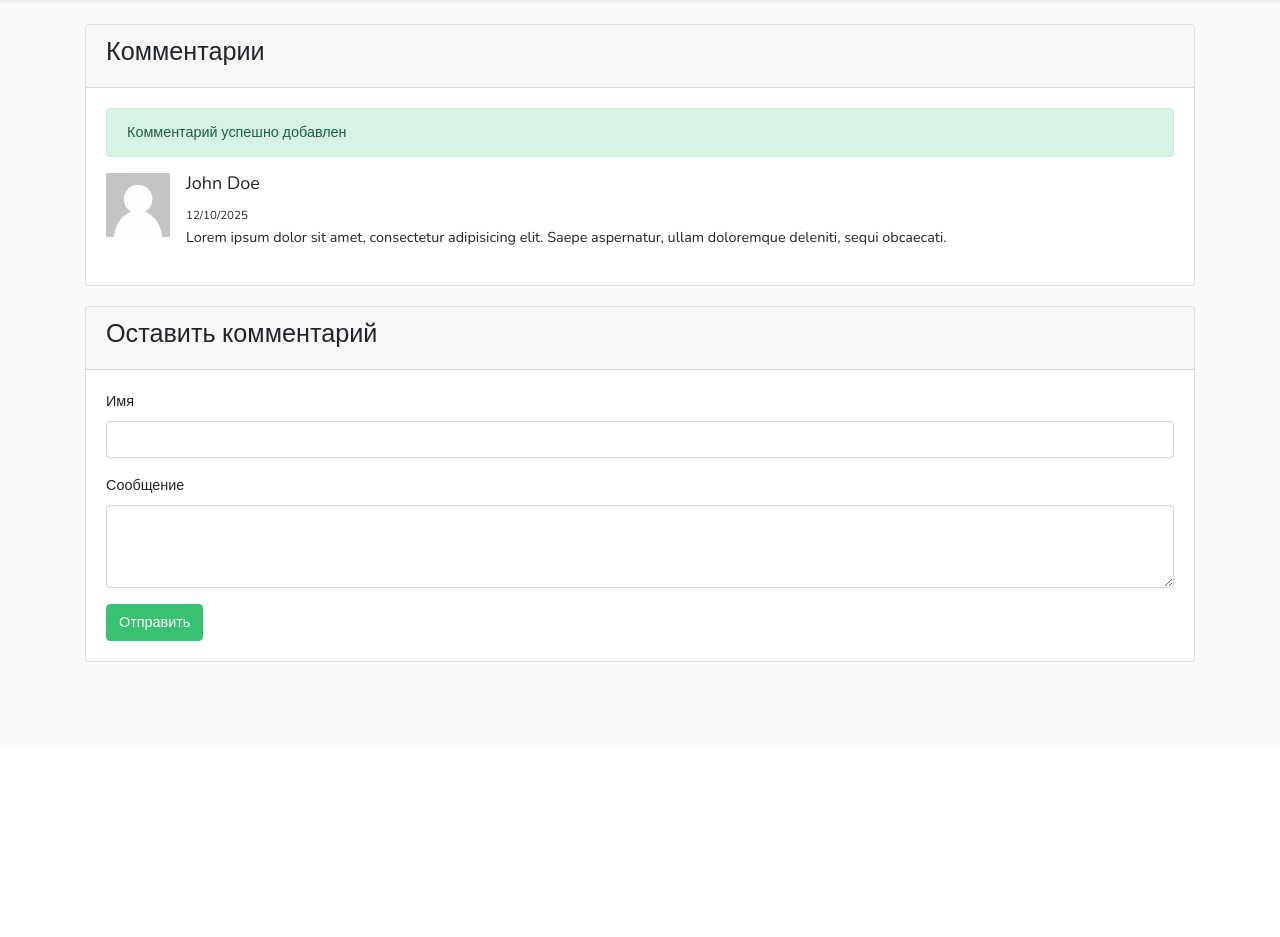
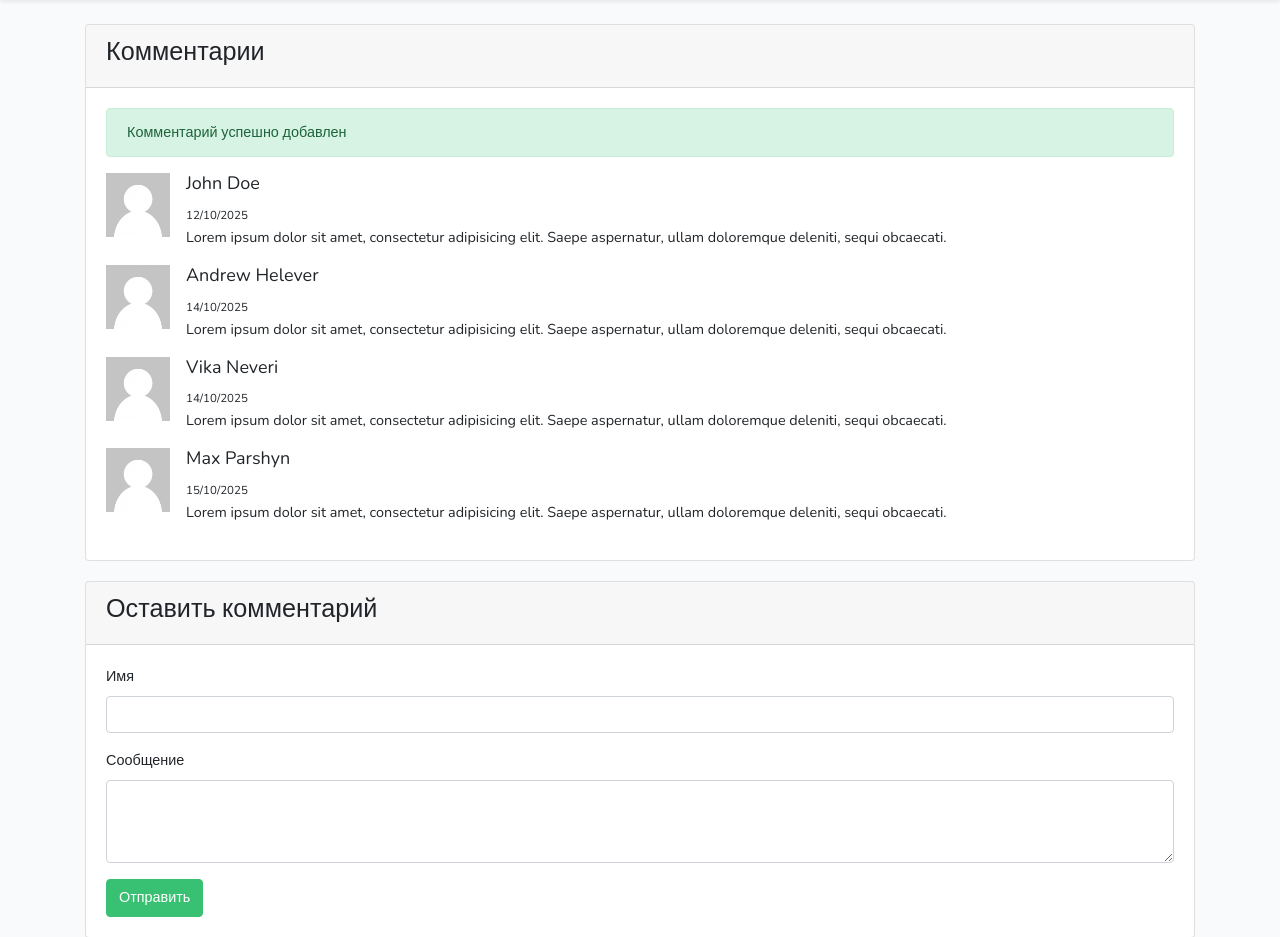
Before and after one commit to gelbman20/marlin.php, a PHP site: page / in a window 1280 px wide. Shown: the part 55-992 px from the top of the page. Before the commit the page ends 717 px from the top, so only its background shows below. Run offline with PHP 8.4, Linux system fonts and the light colour scheme.

Commit message:
complete: https://marlindev.ru/school/courses/php/lessons/php-3

```diff
--- a/dev/index.php
+++ b/dev/index.php
@@ -1,6 +1,33 @@
 <?php
   $page_title = "Home";
-  include_once "template-parts/header.php"
+  include_once "template-parts/header.php";
+
+  $comments = [
+    [
+      'user' => 'John Doe',
+      'avatar' => 'img/no-user.jpg',
+      'time' => '12/10/2025',
+      'text' => 'Lorem ipsum dolor sit amet, consectetur adipisicing elit. Saepe aspernatur, ullam doloremque deleniti, sequi obcaecati.'
+    ],
+    [
+      'user' => 'Andrew Helever',
+      'avatar' => 'img/no-user.jpg',
+      'time' => '14/10/2025',
+      'text' => 'Lorem ipsum dolor sit amet, consectetur adipisicing elit. Saepe aspernatur, ullam doloremque deleniti, sequi obcaecati.'
+    ],
+    [
+      'user' => 'Vika Neveri',
+      'avatar' => 'img/no-user.jpg',
+      'time' => '14/10/2025',
+      'text' => 'Lorem ipsum dolor sit amet, consectetur adipisicing elit. Saepe aspernatur, ullam doloremque deleniti, sequi obcaecati.'
+    ],
+    [
+      'user' => 'Max Parshyn',
+      'avatar' => 'img/no-user.jpg',
+      'time' => '15/10/2025',
+      'text' => 'Lorem ipsum dolor sit amet, consectetur adipisicing elit. Saepe aspernatur, ullam doloremque deleniti, sequi obcaecati.'
+    ]
+  ];
 ?>
 
 <main class="py-4">
@@ -14,18 +41,16 @@
             <div class="alert alert-success" role="alert">
               Комментарий успешно добавлен
             </div>
-
-            <div class="media">
-              <img src="img/no-user.jpg" class="mr-3" alt="..." width="64" height="64">
-              <div class="media-body">
-                <h5 class="mt-0">John Doe</h5>
-                <span><small>12/10/2025</small></span>
-                <p>
-                  Lorem ipsum dolor sit amet, consectetur adipisicing elit. Saepe aspernatur, ullam doloremque deleniti,
-                  sequi obcaecati.
-                </p>
+            <?php foreach ($comments as $comment): ?>
+              <div class="media">
+                <img src="<?= $comment['avatar']; ?>" class="mr-3" alt="..." width="64" height="64">
+                <div class="media-body">
+                  <h5 class="mt-0"><?= $comment['user']; ?></h5>
+                  <span><small><?= $comment['time']; ?></small></span>
+                  <p><?= $comment['text']; ?></p>
+                </div>
               </div>
-            </div>
+            <?php endforeach; ?>
           </div>
         </div>
       </div>
```
